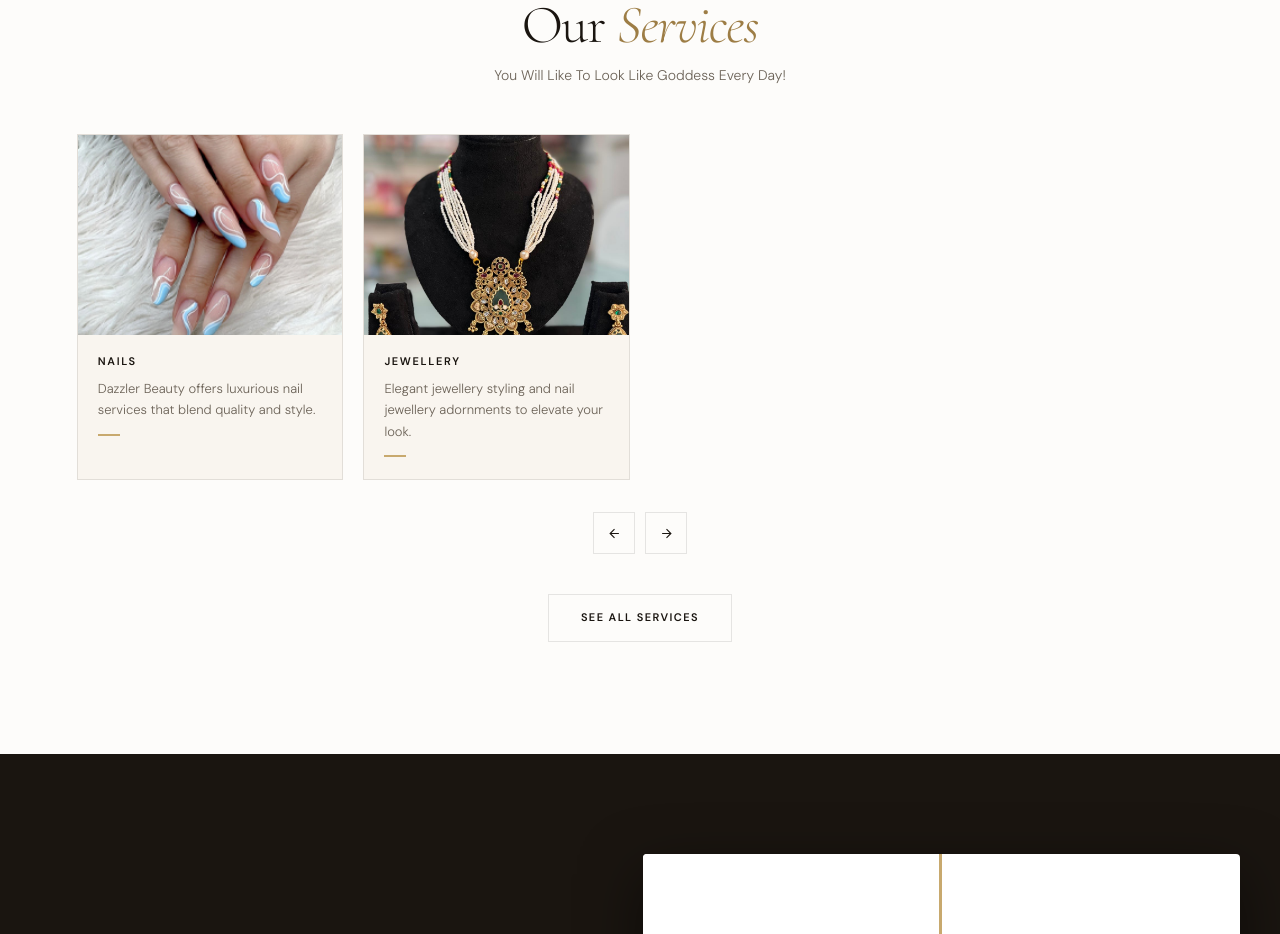
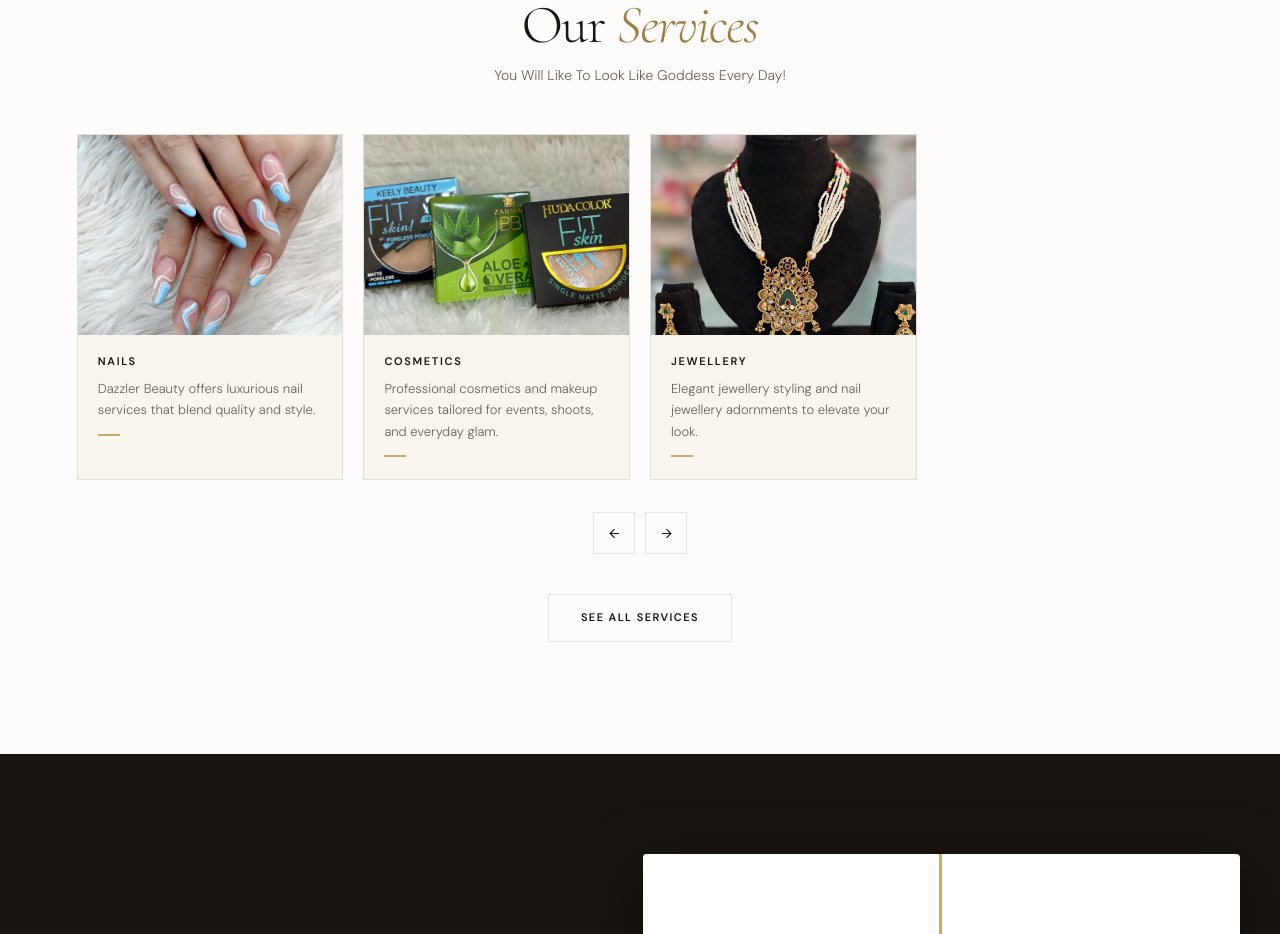
Before and after one commit to Niranjan-sonwane/React-salon, a React (Vite) app: page / in a window 1280 px wide. Shown: the part 2000-2934 px from the top of the page. Built offline with nearby package versions, Linux system fonts and the light colour scheme; no server answers.

Commit message:
Add cosmetics service and navbar dropdown option

```diff
--- a/src/components/Navbar.jsx
+++ b/src/components/Navbar.jsx
@@ -3,6 +3,7 @@ import { Link, NavLink, useNavigate } from 'react-router-dom'
 
 const serviceLinks = [
   { to: '/nails',      label: 'Nails' },
+  { to: '/cosmetics',  label: 'Cosmetics' },
   { to: '/jewellery',  label: 'Jewellery' },
 ]
 
--- a/src/data/services.js
+++ b/src/data/services.js
@@ -11,6 +11,27 @@ export const services = [
     descriptions: [
       'Dazzler Beauty offers luxurious nail services that blend quality, style, and hygiene for a polished result every time.',
       'From classic grooming to gel and creative finishes, each session is tailored to your preferences by experienced technicians.',
+    ],
+  },
+  {
+    slug: 'cosmetics',
+    aliases: ['cosmetic', 'makeup'],
+    title: 'Cosmetics',
+    shortDescription:
+      'Professional cosmetics and makeup services tailored for events, shoots, and everyday glam.',
+    image: '/images/cosmetics/1.jpeg',
+    bannerImage: '/images/cosmetics/3.jpeg',
+    detailImage: '/images/cosmetics/2.jpeg',
+    galleryImages: [
+      '/images/cosmetics/1.jpeg',
+      '/images/cosmetics/2.jpeg',
+      '/images/cosmetics/3.jpeg',
+      '/images/cosmetics/4.jpeg',
+      '/images/cosmetics/5.jpeg',
+    ],
+    descriptions: [
+      'Our cosmetics service blends skin-friendly products with expert techniques to create a polished, camera-ready finish.',
+      'Whether you prefer soft natural glam or bold party looks, every makeover is customized to your features and occasion.',
     ],
   },
   {
```
